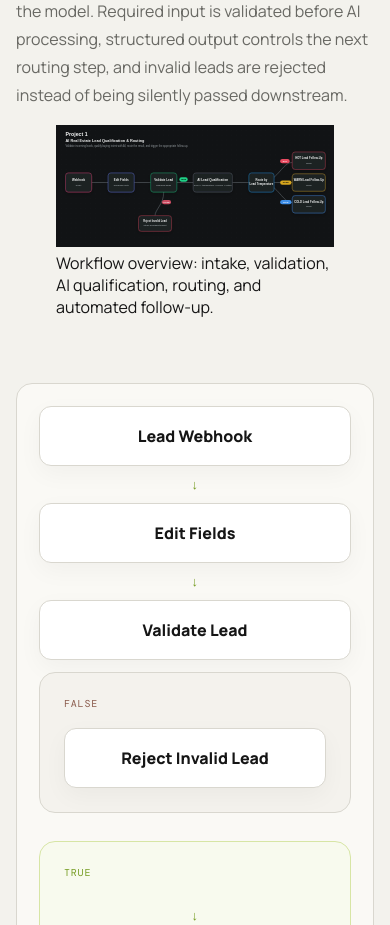
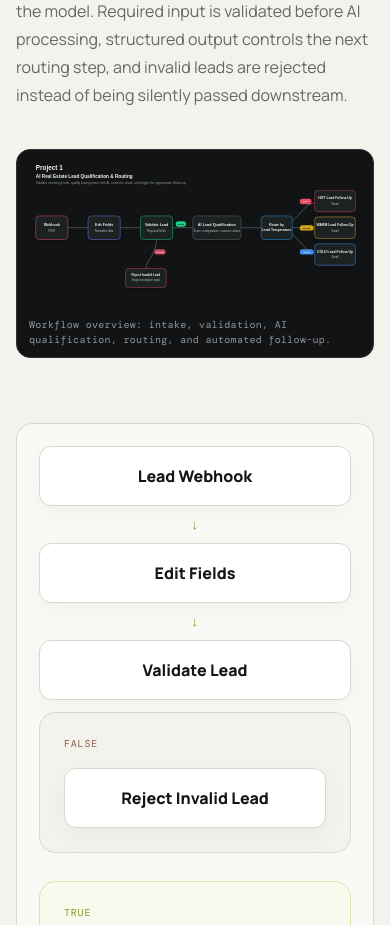
Before and after one commit to Mr-TDG/trystan-portfolio, a Next.js app: page /real-estate-lead-automation in a window 390 px wide. Shown: the part 1220-2145 px from the top of the page. Built offline with nearby package versions, Linux system fonts and the light colour scheme.

Commit message:
style: add project 1 workflow visual

```diff
--- a/app/globals.css
+++ b/app/globals.css
@@ -574,3 +574,5 @@ body::before {
   .test-row > span:nth-child(3) { grid-column: 2; }
   .test-row b { grid-column: 3; grid-row: 1; }
 }
+
+.automation-screenshot{margin:55px 0 0;padding:12px;background:#111315;border:1px solid #2d3134;border-radius:20px;overflow:hidden}.automation-screenshot img{display:block;width:100%;height:auto;border-radius:12px}.automation-screenshot figcaption{padding:14px 8px 5px;color:#8f969a;font:10px "DM Mono",monospace;letter-spacing:.03em}@media(max-width:760px){.automation-screenshot{margin-top:40px;padding:7px;border-radius:14px}.automation-screenshot figcaption{padding:10px 5px 3px;line-height:1.5}}
```
